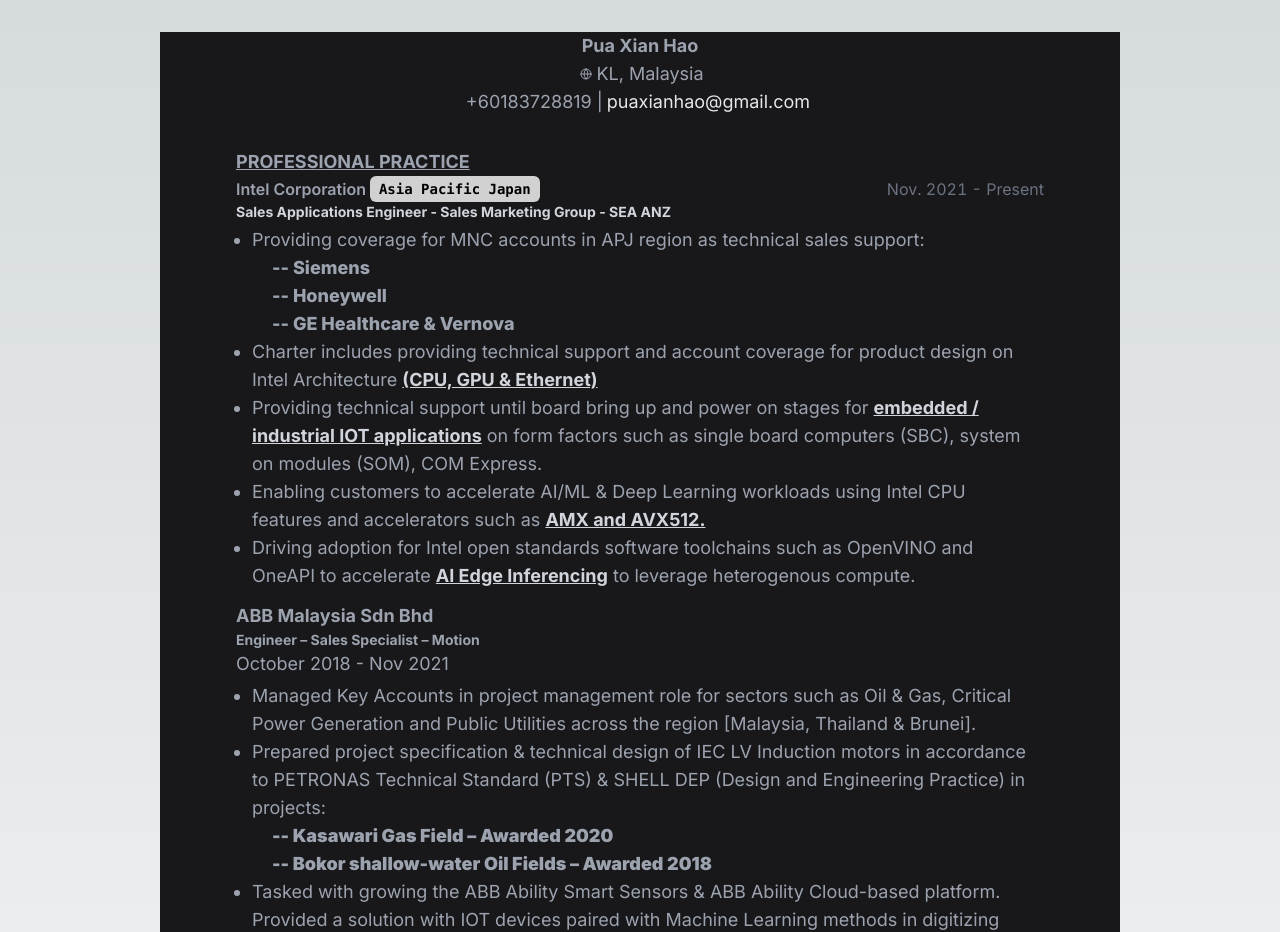
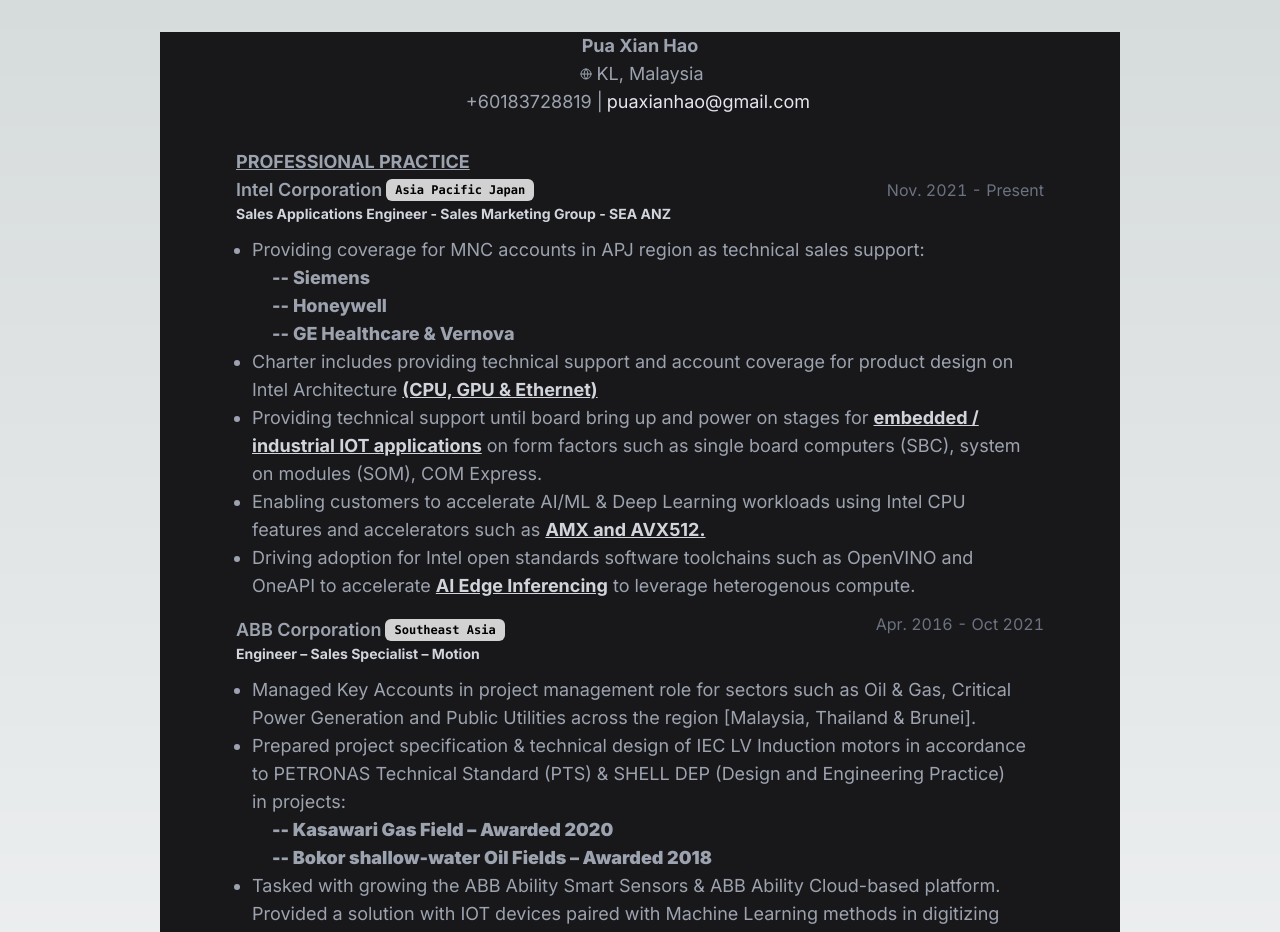
Before and after one commit to jasonpxh128/pxh, a Next.js app: page / in a window 1280 px wide. Shown: the top 932 px of the page. Built offline with nearby package versions, Linux system fonts and the light colour scheme.

Commit message:
edited formating for job duration/period

```diff
--- a/app/page.tsx
+++ b/app/page.tsx
@@ -26,13 +26,15 @@
 
       <div className=" text-sm md:text-lg lg:mx-11 lg:px-8 md:mx-6 sm:mx-2 mt-6 flex flex-col min-h-1 items-left ">
         <h1 className=" font-bold underline hover:decoration-4 ">PROFESSIONAL PRACTICE</h1>
-        <div className="flex flex-col space-y-1.5">
+
+        <div className="rounded-lg bg-card text-card-foreground">
+          <div className="flex flex-col space-y-2">
             <div className="flex items-center justify-between gap-x-2 text-base">
               <h3 className="  inline-flex items-center justify-center gap-x-1 font-semibold leading-none">
-              <a className="hover:underline" href="https://www.linkedin.com/company/intel-corporation/mycompany/verification/">Intel Corporation</a>
+                <a className=" text-lg hover:underline" href="https://www.linkedin.com/company/intel-corporation/mycompany/verification/">Intel Corporation</a>
                 <span className="inline-flex gap-x-1 md:gap-x-2">
-                <div className=" inline-flex items-center rounded-md border px-2 py-0.5 font-semibold font-mono transition-colors focus:outline-none focus:ring-2 focus:ring-ring focus:ring-offset-2 text-nowrap border-transparent  bg-white/80 text-black hover:bg-white/60 align-middle text-xs md:hidden md:text-sm ">APJ</div>
-                <div className=" hidden md:inline-flex items-center rounded-md border px-2 py-0.5 font-semibold font-mono transition-colors focus:outline-none focus:ring-2 focus:ring-ring focus:ring-offset-2 text-nowrap border-transparent  bg-white/80 text-black hover:bg-white/60 align-middle text-xs md:text-sm">Asia Pacific Japan</div>
+                  <div className=" inline-flex items-center rounded-md border px-2 py-0.5 font-semibold font-mono transition-colors focus:outline-none focus:ring-2 focus:ring-ring focus:ring-offset-2 text-nowrap border-transparent  bg-white/80 text-black hover:bg-white/60 align-middle text-xs md:hidden  ">APJ</div>
+                  <div className=" hidden md:inline-flex items-center rounded-md border px-2 py-0.5 font-semibold font-mono transition-colors focus:outline-none focus:ring-2 focus:ring-ring focus:ring-offset-2 text-nowrap border-transparent  bg-white/80 text-black hover:bg-white/60 align-middle text-xs ">Asia Pacific Japan</div>
                 </span>
               </h3>
               <div className="tabular-nums text-gray-500">Nov. 2021 - Present</div>
@@ -42,7 +44,7 @@
           {/* <p className="  md:text-xl text-gray-300 mt-2 font-bold">Intel Malaysia Sdn Bhd</p> */}
           <p className=" mt-0 font-bold text-gray-300 text-sm">Sales Applications Engineer - Sales Marketing Group - SEA ANZ</p>
           {/* <p>Nov 2021 - current</p> */}
-        <div className="mx-3 p-1">
+          <div className="mx-3 p-1 text-pretty text-muted-foreground mt-2">
             <ul className= "list-disc justify-normal">
               <li>Providing coverage for MNC accounts in APJ region as technical sales support:</li>
               <p className=" indent-5 font-extrabold"> -- Siemens </p>
@@ -55,19 +57,40 @@
 
             </ul>
           </div>
-        <p className=" mt-2 font-bold">ABB Malaysia Sdn Bhd</p>
-        <p className=" mt-0 font-bold text-sm">Engineer – Sales Specialist – Motion</p>
-        <p>October 2018 - Nov 2021</p>
-        <div className="mx-3 p-1 mb-5">
+
+        </div>
+
+        <div className="rounded-lg bg-card text-card-foreground">
+          <div className="flex flex-col space-y-2">
+            <div className="flex items-center justify-between gap-x-2 text-base">
+              <h3 className="  inline-flex items-center justify-center gap-x-1 font-semibold leading-none mt-3">
+                <a className=" text-lg hover:underline" href="https://www.linkedin.com/company/intel-corporation/mycompany/verification/">ABB Corporation</a>
+                <span className="inline-flex gap-x-1 md:gap-x-2">
+                  <div className=" inline-flex items-center rounded-md border px-2 py-0.5 font-semibold font-mono transition-colors focus:outline-none focus:ring-2 focus:ring-ring focus:ring-offset-2 text-nowrap border-transparent  bg-white/80 text-black hover:bg-white/60 align-middle text-xs md:hidden  ">SEA</div>
+                  <div className=" hidden md:inline-flex items-center rounded-md border px-2 py-0.5 font-semibold font-mono transition-colors focus:outline-none focus:ring-2 focus:ring-ring focus:ring-offset-2 text-nowrap border-transparent  bg-white/80 text-black hover:bg-white/60 align-middle text-xs ">Southeast Asia</div>
+                </span>
+              </h3>
+              <div className="tabular-nums text-gray-500">Apr. 2016 - Oct 2021</div>
+            </div>
+
+          </div>
+          {/* <p className="  md:text-xl text-gray-300 mt-2 font-bold">Intel Malaysia Sdn Bhd</p> */}
+          <p className=" mt-0 font-bold text-gray-300 text-sm">Engineer – Sales Specialist – Motion</p>
+          {/* <p>Nov 2021 - current</p> */}
+          <div className="mx-3 p-1 text-pretty text-muted-foreground mt-2">
             <ul className= "list-disc justify-normal">
-            <li>Managed Key Accounts in project management role for sectors such as Oil & Gas, Critical Power Generation and Public Utilities across the region [Malaysia, Thailand & Brunei].</li>
-            <li className=" justify-normal">Prepared project specification & technical design of IEC LV Induction motors in accordance to PETRONAS Technical Standard (PTS) & SHELL DEP (Design and Engineering Practice) in projects:</li>
+              <li className=" justify-normal">Managed Key Accounts in project management role for sectors such as Oil & Gas, Critical Power Generation and Public Utilities across the region [Malaysia, Thailand & Brunei].</li>
+              <li>Prepared project specification & technical design of IEC LV Induction motors in accordance to PETRONAS Technical Standard (PTS) & SHELL DEP (Design and Engineering Practice) in projects:</li>
               <p className=" indent-5 font-black"> -- Kasawari Gas Field – Awarded 2020 </p>
               <p className=" indent-5 font-black"> -- Bokor shallow-water Oil Fields – Awarded 2018 </p>
               <li>Tasked with growing the ABB Ability Smart Sensors & ABB Ability Cloud-based platform. Provided a solution with IOT devices paired with Machine Learning methods in digitizing the operations and equipment in manufacturing plants of end-users such as Petronas, Top Glove, Hartalega, etc..</li>
               <li>Presented and performed energy efficiency auditing and maintenance costs projection for Ministry of Health of Malaysia. The project was to retrofit high efficiency motors for the chillers & cooling towers in major health institutions across Malaysia.</li>
+
             </ul>
           </div>
+
+        </div>
+
 
         <h1 className=" text-sm font-bold underline hover:decoration-4  md:text-lg">EDUCATION</h1>
         <p className=" mt-2 font-bold">MONASH UNIVERSITY</p>
@@ -100,6 +123,8 @@
           <div className="inline-flex items-center rounded-md border px-2 py-0.5 text-xs font-semibold font-mono transition-colors focus:outline-none focus:ring-2 focus:ring-ring focus:ring-offset-2 text-nowrap border-transparent bg-white/80 text-black hover:bg-white/60 text-[15px]"> React/Next.js </div>
           <div className="inline-flex items-center rounded-md border px-2 py-0.5 text-xs font-semibold font-mono transition-colors focus:outline-none focus:ring-2 focus:ring-ring focus:ring-offset-2 text-nowrap border-transparent bg-white/80 text-black hover:bg-white/60 text-[15px]"> C++ </div>
           <div className="inline-flex items-center rounded-md border px-2 py-0.5 text-xs font-semibold font-mono transition-colors focus:outline-none focus:ring-2 focus:ring-ring focus:ring-offset-2 text-nowrap border-transparent bg-white/80 text-black hover:bg-white/60 text-[15px]"> Docker </div>
+          <div className="inline-flex items-center rounded-md border px-2 py-0.5 text-xs font-semibold font-mono transition-colors focus:outline-none focus:ring-2 focus:ring-ring focus:ring-offset-2 text-nowrap border-transparent bg-white/80 text-black hover:bg-white/60 text-[15px]"> OneAPI </div>
+          <div className="inline-flex items-center rounded-md border px-2 py-0.5 text-xs font-semibold font-mono transition-colors focus:outline-none focus:ring-2 focus:ring-ring focus:ring-offset-2 text-nowrap border-transparent bg-white/80 text-black hover:bg-white/60 text-[15px]"> OpenVINO </div>
 
         </div>
 
```
Lines whose indentation alone changed are shown as unchanged.
